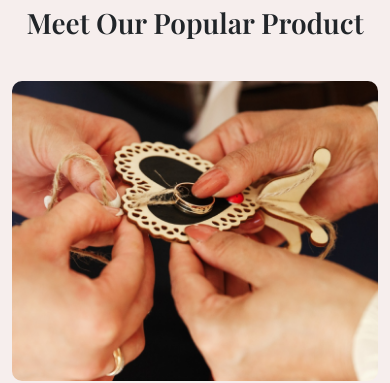
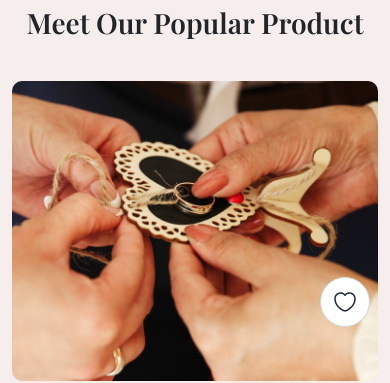
Before and after one commit to RichestsoftSukhbir/jewellery, a plain HTML site: page index.html in a window 390 px wide. Shown: the part 497-880 px from the top of the page. Drawn offline with nearby package versions, Linux system fonts and the light colour scheme.

Commit message:
updated header

```diff
--- a/css/style.css
+++ b/css/style.css
@@ -1110,6 +1110,19 @@ input[type="range"]:focus::-ms-fill-upper {
     display: none;
   }
   /* navigation */
+  .wishlist {
+    position: fixed;
+    bottom: 20px;
+    right: 20px;
+    height: 50px;
+    width: 50px;
+    z-index:4;
+    display: grid !important;
+    place-items: center;
+    border-radius: 50%;
+    border: 1px solid var(--gray-300);
+    background-color: var(--whitesj);
+  }
   header {
     top: 0 !important;
   }
@@ -1171,6 +1184,9 @@ input[type="range"]:focus::-ms-fill-upper {
     display: block;
     padding: 12px 0;
     border-bottom: 1px solid var(--gray-300);
+  }
+  .menu-item:last-child a {
+    border: none;
   }
   .item-right .right-icons {
     display: block;
--- a/index.html
+++ b/index.html
@@ -90,7 +90,8 @@
                         <div class="item-right">
                             <ul class="list-unstyled right-icons m-0">
                                 <li><a href="javascript:void(0)" class="mobile-hide"><img src="./images/icons/search.svg" alt=""></a></li>
-                                <li><a href="javascript:void(0)" class="mobile-view"><span class="text-sm fw-600">Wishlist</span><img src="./images/icons/heart.svg" alt=""></a></li>
+                                <li><a href="javascript:void(0)" class="mobile-hide"><img src="./images/icons/heart.svg" alt=""></a></li>
+                                <!-- <li><a href="javascript:void(0)" class="mobile-view"><span class="text-sm fw-600">Wishlist</span><img src="./images/icons/heart.svg" alt=""></a></li> -->
                                 <li><a href="javascript:void(0)" class="mobile-hide"><img src="./images/icons/cart.svg" alt=""></a></li>
                                 <li><a href="javascript:void(0)" class="mobile-hide"><img src="./images/icons/user.svg" alt=""></a></li>
                             </ul>
@@ -100,6 +101,9 @@
             </div>
         </nav>
     </header>
+    <div class="wishlist desktop-hide">
+        <img src="./images/icons/heart.svg" alt="">
+    </div>
     <div class="nav-overlay desktop-hide"></div>
     <main>
         <setion class="hero">
```
